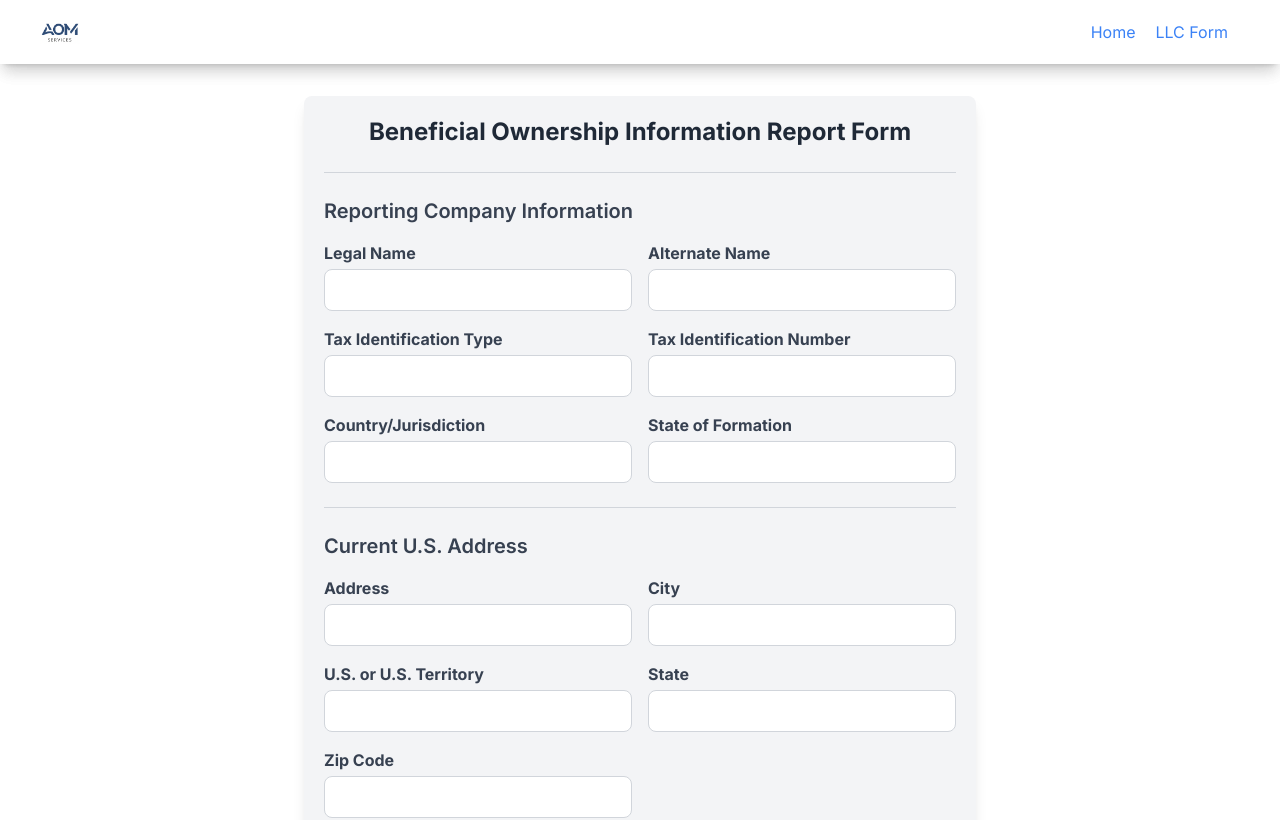
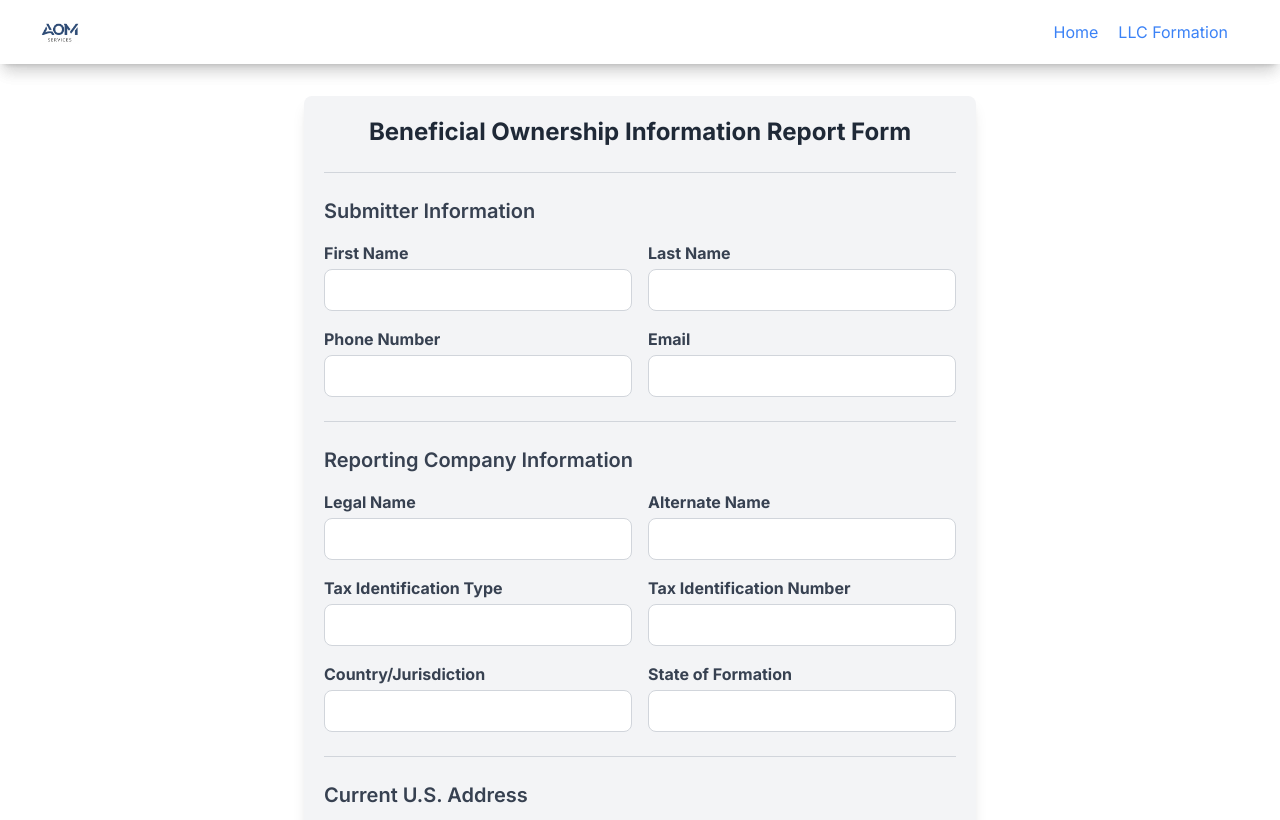
Before and after one commit to Sainath213/aom-services, a Next.js app: page /fincen in a window 1280 px wide. Shown: the top 820 px of the page. Built offline with nearby package versions, Linux system fonts and the light colour scheme; a web font is replaced by a local one.

Commit message:
updated submitter details

```diff
--- a/app/(shared)/Navbar.tsx
+++ b/app/(shared)/Navbar.tsx
@@ -64,12 +64,12 @@ export default function Navbar() {
           </li>
           <li>
             <Link href="/llc" className={cn('hover:underline', scrolled && 'text-[#050505]')}>
-              LLC FORM
+              LLC Formation
             </Link>
           </li>
           <li>
             <Link href="/fincen" className={cn('hover:underline', scrolled && 'text-[#050505]')}>
-              FINCEN FORM
+              BOI Report
             </Link>
           </li>
         </ul>
--- a/app/forms/FinCen.tsx
+++ b/app/forms/FinCen.tsx
@@ -1,5 +1,4 @@
 "use client";
-
 import React, { useState } from 'react';
 import { useForm, SubmitHandler } from 'react-hook-form';
 import emailjs from '@emailjs/browser';
@@ -12,6 +11,10 @@ const FinCen: React.FC = () => {
   });
 
   const [formData, setFormData] = useState({
+    submitterFirstName: '',
+    submitterLastName: '',
+    submitterPhoneNumber: '',
+    submitterEmail: '',
     reportingCompanyLegalName: '',
     reportingCompanyAlternateName: '',
     taxIdentificationType: '',
@@ -46,9 +49,10 @@ const FinCen: React.FC = () => {
 
   const onSubmit: SubmitHandler<typeof formData> = (data) => {
     const requiredFields = [
+      'submitterFirstName', 'submitterLastName', 'submitterPhoneNumber', 'submitterEmail',
       'reportingCompanyLegalName', 'reportingCompanyAlternateName', 'taxIdentificationType', 'taxIdentificationNumber',
       'countryJurisdiction', 'stateOfFormation', 'address', 'city', 'usOrTerritory', 'state', 'zipCode',
-      'beneficialOwnerLastName', 'beneficialOwnerFirstName', 'beneficialOwnerMiddleName', 'beneficialOwnerSuffix',
+      'beneficialOwnerLastName', 'beneficialOwnerFirstName',
       'beneficialOwnerDOB', 'beneficialOwnerAddress', 'beneficialOwnerCity', 'beneficialOwnerCountryJurisdiction',
       'beneficialOwnerState', 'beneficialOwnerZip', 'identifyingDocumentType', 'identifyingDocumentNumber',
       'identifyingDocumentIssuingJurisdiction', 'identifyingDocumentCountry', 'identifyingDocumentExpirationDate'
@@ -63,7 +67,7 @@ const FinCen: React.FC = () => {
 
     const emailData = {
       ...data,
-      liabilityAcknowledgment: data.liabilityAcknowledgment ? 'Yes' : 'No'
+      liabilityAcknowledgment: data.liabilityAcknowledgment ? 'Yes' : 'No',
     };
 
     emailjs.send('service_2qfl8vg', 'template_mvrs24t', emailData, '6WTmCe0O-HEglaZFI')
@@ -201,6 +205,31 @@ const FinCen: React.FC = () => {
         <h1 className="text-center text-2xl font-bold text-gray-800 mb-6">Beneficial Ownership Information Report Form</h1>
         {loadingMessage && <p className="text-center text-blue-500">{loadingMessage}</p>} {/* Display message */}
         <form onSubmit={handleSubmit(onSubmit)} className="flex flex-col gap-6">
+        <section className="border-t border-gray-300 pt-6">
+            <h2 className="text-xl font-semibold text-gray-700 mb-4">Submitter Information</h2>
+            <div className="grid grid-cols-1 sm:grid-cols-2 gap-4">
+              <div>
+                <label className="block mb-1 font-bold text-gray-700">First Name</label>
+                <input {...register('submitterFirstName', { required: true })} className="w-full p-2 border border-gray-300 rounded-lg" />
+                {errors.submitterFirstName && <p className="text-red-500">This field is required</p>}
+              </div>
+              <div>
+                <label className="block mb-1 font-bold text-gray-700">Last Name</label>
+                <input {...register('submitterLastName', { required: true })} className="w-full p-2 border border-gray-300 rounded-lg" />
+                {errors.submitterLastName && <p className="text-red-500">This field is required</p>}
+              </div>
+              <div>
+                <label className="block mb-1 font-bold text-gray-700">Phone Number</label>
+                <input type="tel" {...register('submitterPhoneNumber', { required: true })} className="w-full p-2 border border-gray-300 rounded-lg" />
+                {errors.submitterPhoneNumber && <p className="text-red-500">This field is required</p>}
+              </div>
+              <div>
+                <label className="block mb-1 font-bold text-gray-700">Email</label>
+                <input type="email" {...register('submitterEmail', { required: true })} className="w-full p-2 border border-gray-300 rounded-lg" />
+                {errors.submitterEmail && <p className="text-red-500">This field is required</p>}
+              </div>
+            </div>
+          </section>
           <section className="border-t border-gray-300 pt-6">
             <h2 className="text-xl font-semibold text-gray-700 mb-4">Reporting Company Information</h2>
             <div className="grid grid-cols-1 sm:grid-cols-2 gap-4">
@@ -283,14 +312,15 @@ const FinCen: React.FC = () => {
               </div>
               <div>
                 <label className="block mb-1 font-bold text-gray-700">Middle Name</label>
-                <input {...register('beneficialOwnerMiddleName', { required: true })} className="w-full p-2 border border-gray-300 rounded-lg" />
+                <input {...register('beneficialOwnerMiddleName')} className="w-full p-2 border border-gray-300 rounded-lg" />
                 {errors.beneficialOwnerMiddleName && <p className="text-red-500">This field is required</p>}
               </div>
               <div>
                 <label className="block mb-1 font-bold text-gray-700">Suffix</label>
-                <input {...register('beneficialOwnerSuffix', { required: true })} className="w-full p-2 border border-gray-300 rounded-lg" />
+                <input {...register('beneficialOwnerSuffix')} className="w-full p-2 border border-gray-300 rounded-lg" />
                 {errors.beneficialOwnerSuffix && <p className="text-red-500">This field is required</p>}
               </div>
+
               <div>
                 <label className="block mb-1 font-bold text-gray-700">Date of Birth</label>
                 <input type="date" {...register('beneficialOwnerDOB', { required: true })} className="w-full p-2 border border-gray-300 rounded-lg" />
--- a/app/forms/FinCenNavBar.tsx
+++ b/app/forms/FinCenNavBar.tsx
@@ -18,7 +18,7 @@ const FinCenNavBar: React.FC = () => {
       Home
     </Link>
     <Link href="/llc" className="text-blue-500 text-base hover:text-blue-700 transition-colors">
-      LLC Form
+      LLC Formation
     </Link>
   </div>
 </nav>
--- a/app/forms/LLCForm.tsx
+++ b/app/forms/LLCForm.tsx
@@ -157,7 +157,7 @@ const LLCForm: React.FC = () => {
     }
 
     if (template_id) {
-      emailjs.sendForm('service_b680i9p', template_id, event.currentTarget, '6WTmCe0O-HEglaZFI')
+      emailjs.sendForm('service_2qfl8vg', template_id, event.currentTarget, '6WTmCe0O-HEglaZFI')
         .then((result) => {
           console.log('SUCCESS!', result.status, result.text);
           alert('Form submitted successfully!');
--- a/app/forms/LLCNavBar.tsx
+++ b/app/forms/LLCNavBar.tsx
@@ -18,7 +18,7 @@ const LLCNavBar: React.FC = () => {
           Home
         </Link>
         <Link href="/fincen" className="text-blue-500 text-base hover:text-blue-700 transition-colors">
-          FinCen Form
+          BOI Report
         </Link>
       </div>
     </nav>
--- a/package.json
+++ b/package.json
@@ -23,8 +23,8 @@
   "devDependencies": {
     "@ianvs/prettier-plugin-sort-imports": "^4.1.1",
     "@types/node": "^20",
-    "@types/react": "^18",
-    "@types/react-dom": "^18",
+    "@types/react": "^18.3.12",
+    "@types/react-dom": "^18.3.1",
     "autoprefixer": "^10.0.1",
     "eslint": "^8",
     "eslint-config-next": "14.1.0",
```
Also changed, not shown: 1 other file (tests, documents, lock files or other folders).
